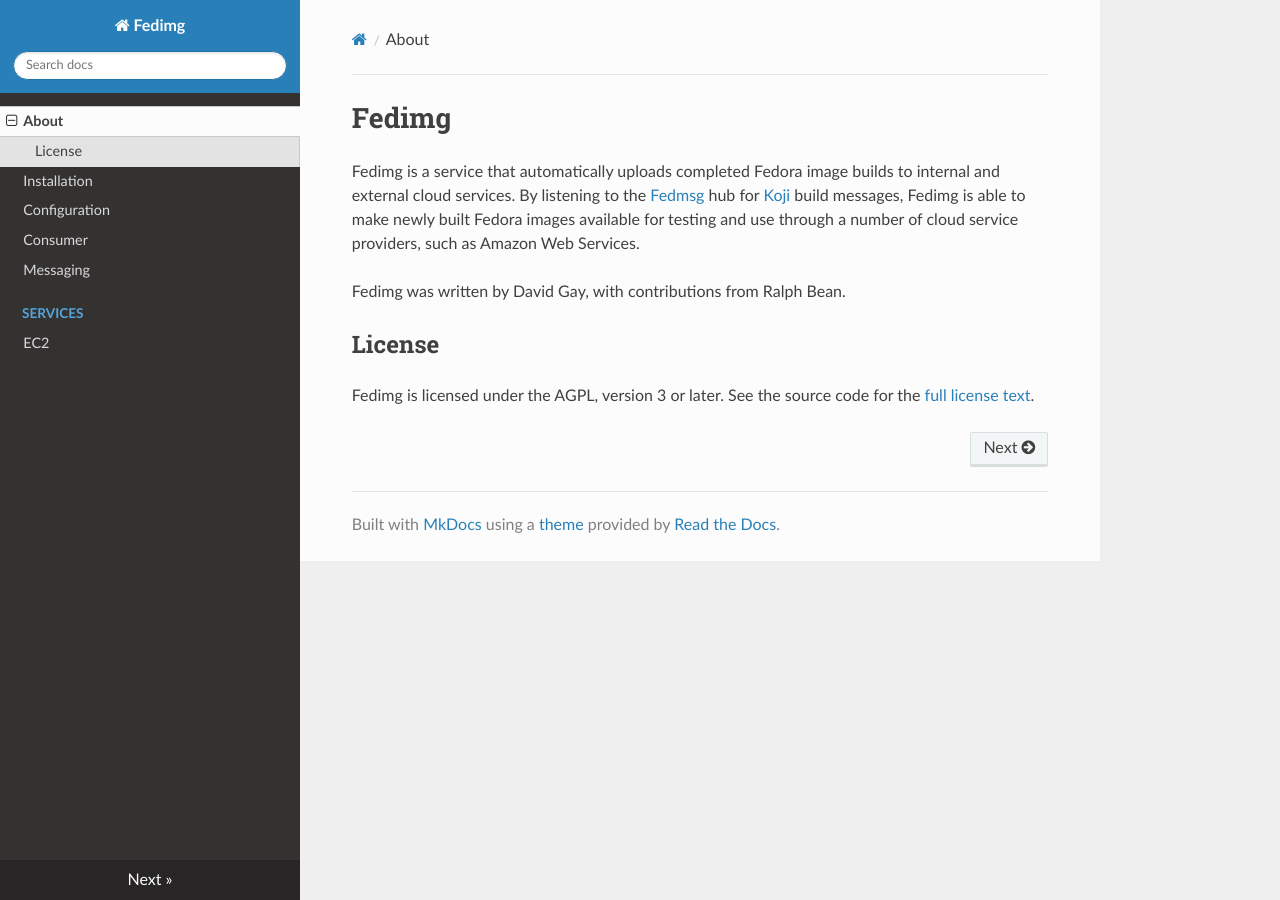
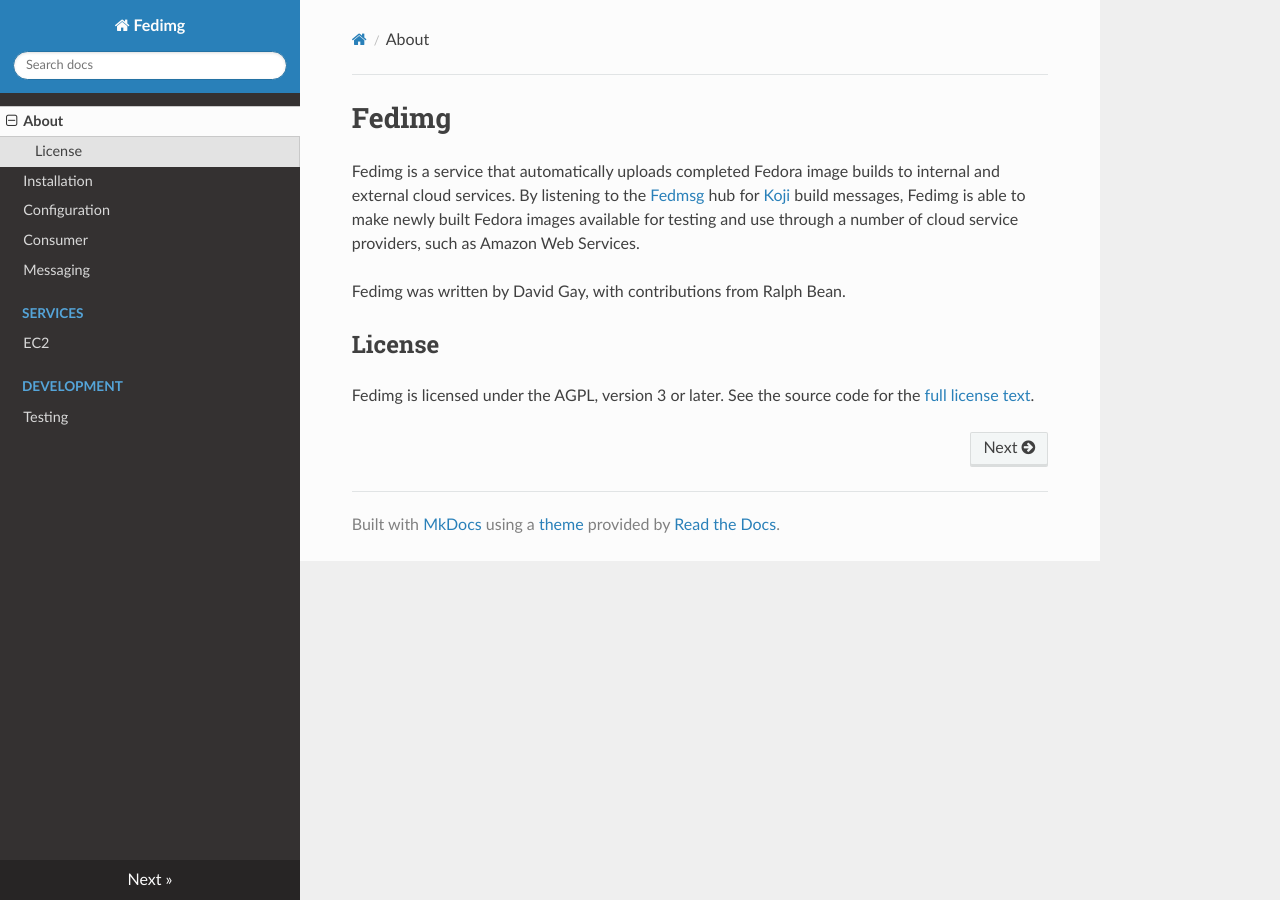
Before and after one commit to fedora-infra/fedimg, an MkDocs documentation site: the page built from docs/index.md, in a window 1280 px wide. Built offline with MkDocs 1.6.1, drawn with Linux system fonts in a browser that asks for light colours; nearby versions of some CDN libraries; old or Windows-style settings are respelled for this version of MkDocs.

Commit message:
docs: add the development section to the navbar

```diff
--- a/mkdocs.yml
+++ b/mkdocs.yml
@@ -6,4 +6,5 @@
 - ['consumer.md', 'Consumer']
 - ['messaging.md', 'Messaging']
 - ['services/ec2.md', 'Services', 'EC2']
+- ['development/testing.md', 'Development', 'Testing']
 theme: readthedocs
```
